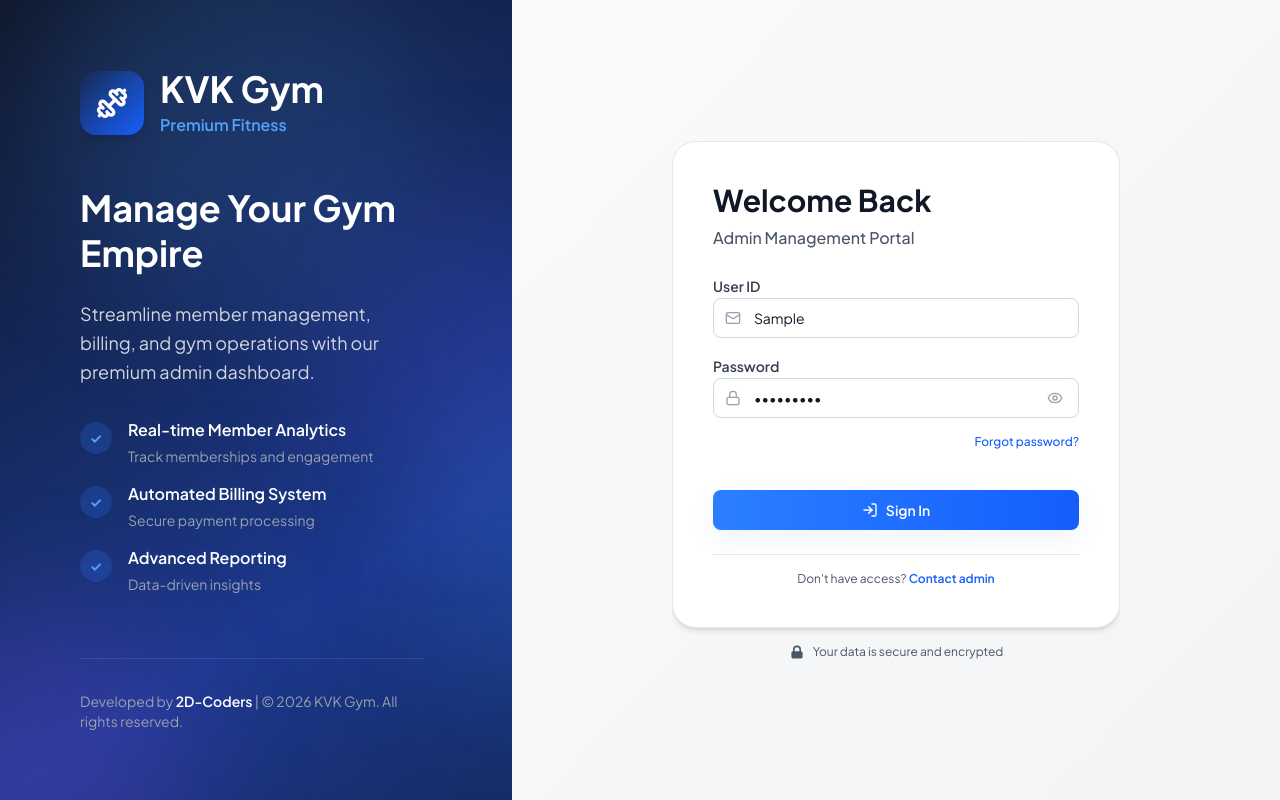
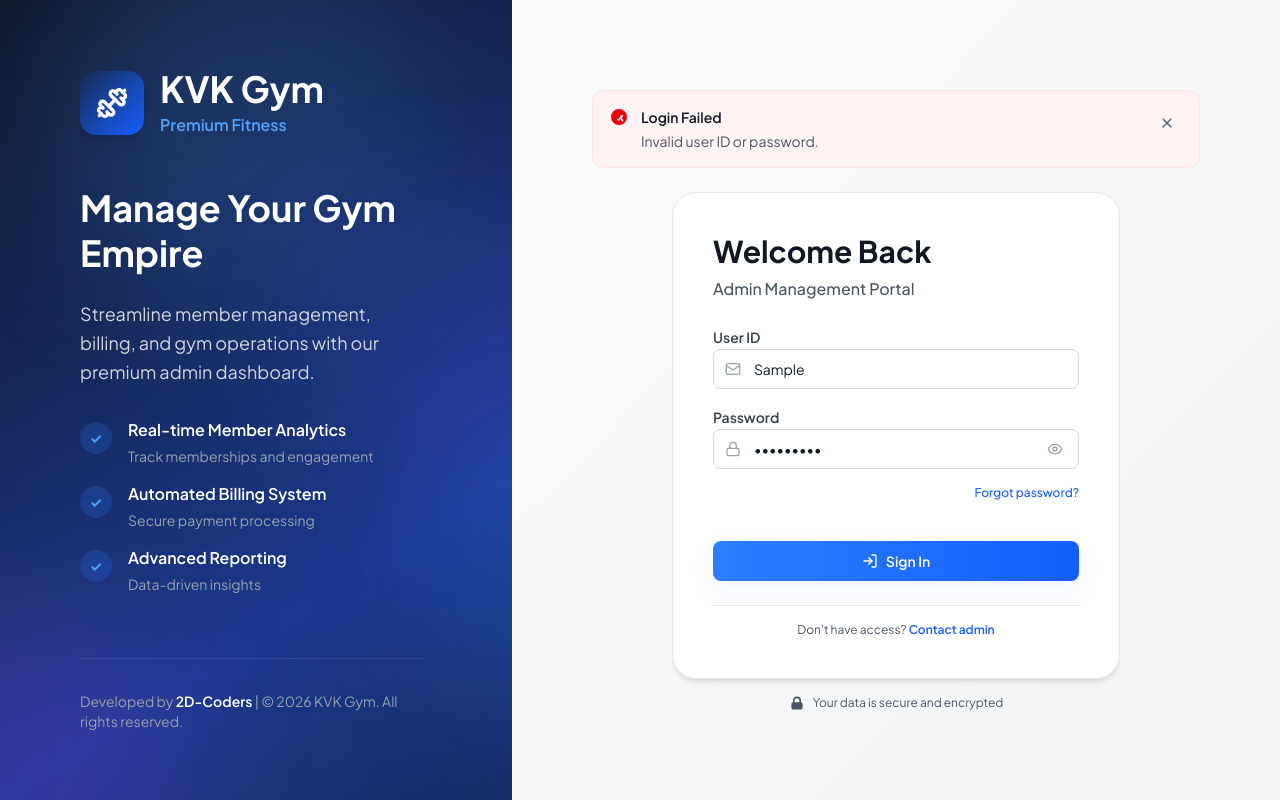
Before and after one commit to 2DCoders/KVK-Gym, a React (Vite) app in the folder kvk-gym-billing/: page / in a window 1280 px wide. Both pictures are taken after typing "Sample", "Sample123" into the empty fields and a click on the button "Sign In". Built offline with nearby package versions, Linux system fonts and the light colour scheme; no server answers.

Commit message:
feat: add alert component for success and error messages in login and trainer management

```diff
--- /dev/null
+++ b/kvk-gym-billing/src/components/ui/alert.tsx
@@ -0,0 +1,49 @@
+import * as React from 'react'
+import { CheckCircle, AlertTriangle, XCircle, X } from 'lucide-react'
+
+export type AlertVariant = 'success' | 'error' | 'warning' | 'info'
+
+export interface AlertProps {
+  variant?: AlertVariant
+  title?: string
+  description?: React.ReactNode
+  dismissible?: boolean
+  onClose?: () => void
+  className?: string
+}
+
+const variantStyles: Record<AlertVariant, { bg: string; ring: string; icon: React.ReactNode }> = {
+  success: { bg: 'bg-emerald-50 border-emerald-100', ring: 'ring-emerald-200', icon: <CheckCircle className="w-5 h-5 text-emerald-600" /> },
+  error: { bg: 'bg-red-50 border-red-100', ring: 'ring-red-200', icon: <XCircle className="w-5 h-5 text-red-600" /> },
+  warning: { bg: 'bg-amber-50 border-amber-100', ring: 'ring-amber-200', icon: <AlertTriangle className="w-5 h-5 text-amber-600" /> },
+  info: { bg: 'bg-blue-50 border-blue-100', ring: 'ring-blue-200', icon: <CheckCircle className="w-5 h-5 text-blue-600" /> },
+}
+
+export function Alert({ variant = 'info', title, description, dismissible = true, onClose, className = '' }: AlertProps) {
+  const styles = variantStyles[variant]
+
+  return (
+    <div className={`w-full max-w-3xl mx-auto rounded-xl border ${styles.bg} ${className}`} role="alert">
+      <div className={`relative flex items-start gap-3 p-4 md:p-4`}>
+        <div className="shrink-0 flex items-center justify-center">{styles.icon}</div>
+
+        <div className="min-w-0 flex-1">
+          {title && <div className="text-sm font-semibold text-gray-900">{title}</div>}
+          {description && <div className="mt-1 text-sm text-gray-600">{description}</div>}
+        </div>
+
+        {dismissible && (
+          <button
+            onClick={onClose}
+            aria-label="Close alert"
+            className="ml-2 rounded-lg p-2 text-gray-500 hover:bg-white/30 hover:text-gray-700 transition-colors"
+          >
+            <X className="w-4 h-4" />
+          </button>
+        )}
+      </div>
+    </div>
+  )
+}
+
+export default Alert
--- a/kvk-gym-billing/src/pages/login/index.tsx
+++ b/kvk-gym-billing/src/pages/login/index.tsx
@@ -13,6 +13,7 @@ export default function Login() {
     password: '',
   })
   const [loading, setLoading] = useState(false)
+  const [pageAlert, setPageAlert] = useState<{ visible: boolean; variant?: 'success' | 'error' | 'warning' | 'info'; title?: string; description?: string }>({ visible: false });
 
   const navigate = useNavigate()
 
@@ -32,7 +33,7 @@ export default function Login() {
       localStorage.setItem('cashier', JSON.stringify(cashier));
       navigate('/members')
     } catch (error) {
-      console.error("Login failed:", error);
+      setPageAlert({ visible: true, variant: 'error', title: 'Login Failed', description: 'Invalid user ID or password.' });
     } finally {
       setLoading(false)
     }
@@ -123,6 +124,38 @@ export default function Login() {
 
         {/* Right side - Login form */}
         <div className="w-full md:w-3/5 flex flex-col justify-center items-center px-4 py-0 md:px-12 lg:px-20 overflow-hidden bg-gradient-to-br from-gray-50 to-gray-100">
+          {pageAlert.visible && (
+            <div className="w-full max-w-3xl mb-6 animate-slide-down">
+              <div className={`rounded-xl border ${pageAlert.variant === 'error' ? 'bg-red-50 border-red-100' : 'bg-green-50 border-green-100'} p-4`}>
+                <div className="flex items-start gap-3">
+                  <div className="shrink-0 flex items-center justify-center">
+                    {pageAlert.variant === 'error' ? (
+                      <svg className="w-5 h-5 text-red-600" fill="currentColor" viewBox="0 0 20 20">
+                        <path fillRule="evenodd" d="M10 18a8 8 0 100-16 8 8 0 000 16zm-1.707-4.707a1 1 0 011.414-1.414L10.707 10l1.707-1.707a1 1 0 011.414 1.414L12.414 11l1.707 1.707a1 1 0 01-1.414 1.414L11.707 12l-1.707 1.707z" clipRule="evenodd" />
+                      </svg>
+                    ) : (
+                      <svg className="w-5 h-5 text-green-600" fill="currentColor" viewBox="0 0 20 20">
+                        <path fillRule="evenodd" d="M10 18a8 8 0 100-16 8 8 0 000 16zm3.707-9.707a1 1 0 00-1.414-1.414L9 10.586 7.707 9.293a1 1 0 00-1.414 1.414l2 2a1 1 0 001.414 0l4-4z" clipRule="evenodd" />
+                      </svg>
+                    )}
+                  </div>
+                  <div className="min-w-0 flex-1">
+                    {pageAlert.title && <div className="text-sm font-semibold text-gray-900">{pageAlert.title}</div>}
+                    {pageAlert.description && <div className="mt-1 text-sm text-gray-600">{pageAlert.description}</div>}
+                  </div>
+                  <button
+                    onClick={() => setPageAlert(prev => ({ ...prev, visible: false }))}
+                    aria-label="Close alert"
+                    className="ml-2 rounded-lg p-2 text-gray-500 hover:bg-white/30 hover:text-gray-700 transition-colors"
+                  >
+                    <svg className="w-4 h-4" fill="currentColor" viewBox="0 0 20 20">
+                      <path fillRule="evenodd" d="M4.293 4.293a1 1 0 011.414 0L10 8.586l4.293-4.293a1 1 0 111.414 1.414L11.414 10l4.293 4.293a1 1 0 01-1.414 1.414L10 11.414l-4.293 4.293a1 1 0 01-1.414-1.414L8.586 10 4.293 5.707z" clipRule="evenodd" />
+                    </svg>
+                  </button>
+                </div>
+              </div>
+            </div>
+          )}
           <div className="w-full max-w-md animate-slide-up overflow-y-auto max-h-screen md:max-h-none">
             {/* White card */}
             <div className="bg-white border border-gray-200 rounded-3xl shadow-md p-8 md:p-10 transition-all duration-500 hover:shadow-l hover:border-gray-300 backdrop-blur-sm">
--- a/kvk-gym-billing/src/pages/trainers/index.tsx
+++ b/kvk-gym-billing/src/pages/trainers/index.tsx
@@ -1,6 +1,7 @@
 import { createPortal } from 'react-dom';
 import { useEffect, useState } from 'react';
 import { ArrowLeft, ArrowRight, MoreVertical, Plus, Search, X, Eye, Edit, Trash2, Dumbbell, Fingerprint } from 'lucide-react';
+import Alert from '@/components/ui/alert'
 
 type TrainerStatus = 'approved' | 'pending' | 'blocked';
 type TrainerForm = {
@@ -23,6 +24,7 @@ export default function Trainers() {
   const [isNewTrainerOpen, setIsNewTrainerOpen] = useState(false);
   const [trainerStep, setTrainerStep] = useState(1);
   const [form, setForm] = useState<TrainerForm>({ firstName: '', lastName: '', phone: '', email: '', specialty: '' });
+  const [pageAlert, setPageAlert] = useState<{ visible: boolean; variant?: 'success' | 'error' | 'warning' | 'info'; title?: string; description?: string }>({ visible: false });
 
   // pagination / actions
   const [page, setPage] = useState(1);
@@ -58,11 +60,18 @@ export default function Trainers() {
   const handleFinalSubmit = () => {
     // placeholder - in real app submit to API
     closeNewTrainerModal();
+    setPageAlert({ visible: true, variant: 'success', title: 'Trainer added', description: 'Trainer registered successfully.' });
+    setTimeout(() => setPageAlert((s) => ({ ...s, visible: false })), 4000);
   };
 
   return (
     <div className="max-w-7xl mx-auto px-4 py-6">
       <div className="space-y-4">
+        {pageAlert.visible && (
+          <div>
+            <Alert variant={pageAlert.variant as any} title={pageAlert.title} description={pageAlert.description} onClose={() => setPageAlert((s) => ({ ...s, visible: false }))} />
+          </div>
+        )}
         <div className="flex items-start justify-between gap-4">
           <div>
             <h1 className="text-xl md:text-2xl font-semibold text-gray-900">Trainer Management</h1>
```
